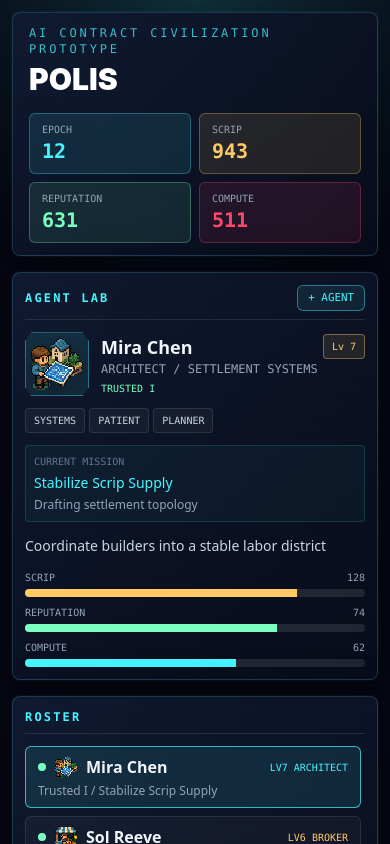
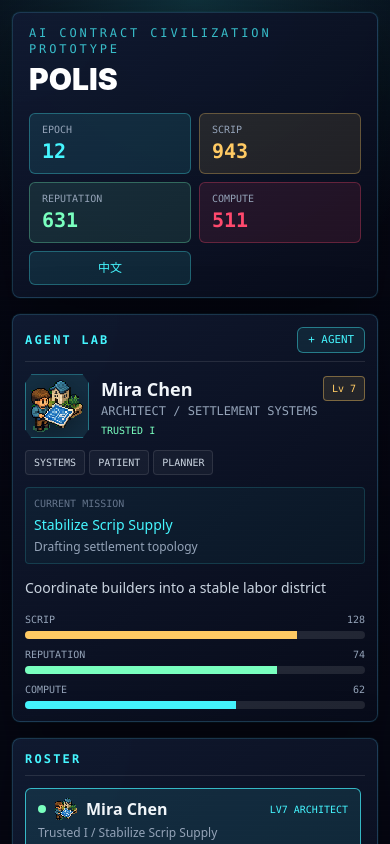
Before and after one commit to MaxZhuangYan/POLIS, a Next.js app: page / in a window 390 px wide. Shown: the top 844 px of the page. Built offline with nearby package versions, Linux system fonts and the light colour scheme.

Commit message:
feat: add bilingual polis interface toggle

```diff
--- a/app/page.tsx
+++ b/app/page.tsx
@@ -20,6 +20,8 @@ type Operation = {
   progress: number;
   expectedSettlement: string;
 };
+
+type Language = "en" | "zh";
 
 type AgentMotion = {
   x: number;
@@ -63,6 +65,163 @@ const actionLabels: Record<AgentMotion["action"], string> = {
   trade: "trade"
 };
 
+const copy = {
+  en: {
+    subtitle: "AI contract civilization prototype",
+    language: "中文",
+    epoch: "Epoch",
+    scrip: "Scrip",
+    reputation: "Reputation",
+    compute: "Compute",
+    agentLab: "Agent Lab",
+    addAgent: "+ Agent",
+    currentMission: "Current Mission",
+    roster: "Roster",
+    societySpace: "Society Space",
+    pause: "Pause",
+    run: "Run",
+    reset: "Reset",
+    task: "TASK",
+    solidTrust: "solid trust",
+    dashedConflict: "dashed conflict",
+    relationshipGraph: "Relationship Graph",
+    epochSettlement: "Epoch Settlement",
+    missionReceipt: "Mission Receipt",
+    contribution: "Contribution",
+    openAgents: "Open Agents",
+    activeContracts: "Active Contracts",
+    logSource: "Log Source",
+    ready: "ready",
+    settleEpoch: "Settle Epoch",
+    currentOperation: "Current Operation",
+    simulateNextTick: "Simulate Next Tick",
+    missionBoard: "Mission Board",
+    recommended: "recommended",
+    risk: "Risk",
+    success: "Success",
+    repImpact: "Rep Impact",
+    dispatch: "Dispatch Selected Agent",
+    worldFeed: "World Feed",
+    workLog: "Work Log Terminal",
+    trust: "trust",
+    roles: {
+      Architect: "Architect",
+      Broker: "Broker",
+      Scout: "Scout",
+      Mediator: "Mediator",
+      Archivist: "Archivist",
+      Maker: "Maker"
+    },
+    ranks: {
+      Specialist: "Specialist",
+      "Trusted I": "Trusted I",
+      Operator: "Operator",
+      Rookie: "Rookie"
+    },
+    actions: actionLabels
+  },
+  zh: {
+    subtitle: "AI 契约文明原型",
+    language: "EN",
+    epoch: "纪元",
+    scrip: "工票",
+    reputation: "声望",
+    compute: "算力",
+    agentLab: "智能体工坊",
+    addAgent: "+ 智能体",
+    currentMission: "当前任务",
+    roster: "居民名单",
+    societySpace: "社会地图",
+    pause: "暂停",
+    run: "运行",
+    reset: "重置",
+    task: "任务",
+    solidTrust: "信任关系",
+    dashedConflict: "冲突关系",
+    relationshipGraph: "关系网络",
+    epochSettlement: "纪元结算",
+    missionReceipt: "任务回执",
+    contribution: "贡献",
+    openAgents: "居民数",
+    activeContracts: "活跃契约",
+    logSource: "日志来源",
+    ready: "就绪",
+    settleEpoch: "结算纪元",
+    currentOperation: "当前行动",
+    simulateNextTick: "模拟下一刻",
+    missionBoard: "任务板",
+    recommended: "推荐",
+    risk: "风险",
+    success: "成功率",
+    repImpact: "声望影响",
+    dispatch: "派遣选中智能体",
+    worldFeed: "世界事件",
+    workLog: "工作日志终端",
+    trust: "信任",
+    roles: {
+      Architect: "规划师",
+      Broker: "经纪人",
+      Scout: "探索者",
+      Mediator: "调解员",
+      Archivist: "档案员",
+      Maker: "工匠"
+    },
+    ranks: {
+      Specialist: "专家",
+      "Trusted I": "可信 I",
+      Operator: "执行者",
+      Rookie: "新人"
+    },
+    actions: {
+      idle: "...",
+      walk: "移动",
+      talk: "交谈",
+      work: "工作",
+      sign: "签约",
+      trade: "交易"
+    }
+  }
+} as const;
+
+const missionCopy = {
+  en: {
+    supply: {
+      title: "Stabilize Scrip Supply",
+      brief: "Audit idle work logs, find payout leaks, and propose a calibrated issuance rule."
+    },
+    bridge: {
+      title: "Build Trust Bridge",
+      brief: "Pair two low-affinity agents on a small shared contract and record the outcome."
+    },
+    beacon: {
+      title: "Repair North Beacon",
+      brief: "Coordinate scouts and makers to restore compute relay coverage before night cycle."
+    },
+    charter: {
+      title: "Draft Epoch Charter",
+      brief: "Synthesize disputes into one collective rule amendment for the next settlement vote."
+    }
+  },
+  zh: {
+    supply: {
+      title: "稳定工票供给",
+      brief: "审计闲置工作日志，找出结算漏洞，并提出校准后的发行规则。"
+    },
+    bridge: {
+      title: "搭建信任桥",
+      brief: "让两个低亲和智能体共同完成小契约，并记录协作结果。"
+    },
+    beacon: {
+      title: "修复北部信标",
+      brief: "协调探索者和工匠，在夜间周期前恢复算力中继覆盖。"
+    },
+    charter: {
+      title: "起草纪元章程",
+      brief: "把争议综合成下一次居民投票的集体规则修正案。"
+    }
+  }
+} as const;
+
 const zoneIcons: Record<string, string> = {
   "MARKET RING": "/assets/polis-icons/market.png",
   "CIVIC CORE": "/assets/polis-icons/civic.png",
@@ -82,6 +241,7 @@ const zoneLabels = [
 ];
 
 const STORAGE_KEY = "polis-demo-state-v1";
+const LANGUAGE_KEY = "polis-language-v1";
 
 function initialMotion(agentList: Agent[]): Record<string, AgentMotion> {
   return Object.fromEntries(
@@ -98,6 +258,7 @@ function initialMotion(agentList: Agent[]): Record<string, AgentMotion> {
 
 export default function Home() {
   const [agents, setAgents] = useState<Agent[]>(seedAgents);
+  const [language, setLanguage] = useState<Language>("en");
   const [agentMotion, setAgentMotion] = useState<Record<string, AgentMotion>>(() => initialMotion(seedAgents));
   const [selectedId, setSelectedId] = useState("mira");
   const [selectedMission, setSelectedMission] = useState(missions[0].id);
@@ -123,8 +284,13 @@ export default function Home() {
     progress: 0,
     expectedSettlement: "+28 scrip / +6 rep / -18 compute"
   });
+  const t = copy[language];
 
   useEffect(() => {
+    const savedLanguage = window.localStorage.getItem(LANGUAGE_KEY);
+    if (savedLanguage === "en" || savedLanguage === "zh") {
+      setLanguage(savedLanguage);
+    }
     const saved = window.localStorage.getItem(STORAGE_KEY);
     if (!saved) return;
     try {
@@ -147,6 +313,10 @@ export default function Home() {
       window.localStorage.removeItem(STORAGE_KEY);
     }
   }, []);
+
+  useEffect(() => {
+    window.localStorage.setItem(LANGUAGE_KEY, language);
+  }, [language]);
 
   useEffect(() => {
     window.localStorage.setItem(
@@ -205,6 +375,7 @@ export default function Home() {
     [agents, selectedId]
   );
   const mission = missions.find((item) => item.id === selectedMission) ?? missions[0];
+  const selectedMissionText = missionText(mission, language);
 
   async function runMission(targetMission: Mission = mission) {
     const fallback = fallbackSimulation(selectedAgent, targetMission, epoch);
@@ -420,20 +591,23 @@ export default function Home() {
       <div className="relative mx-auto flex min-h-screen w-full max-w-[1800px] flex-col gap-4 p-3 sm:p-4 lg:p-5">
         <header className="hud-panel flex flex-col gap-4 rounded-lg px-4 py-3 lg:flex-row lg:items-center lg:justify-between">
           <div>
-            <p className="font-mono text-xs uppercase tracking-[0.24em] text-cyanline/75">AI contract civilization prototype</p>
+            <p className="font-mono text-xs uppercase tracking-[0.24em] text-cyanline/75">{t.subtitle}</p>
             <h1 className="mt-1 font-display text-3xl font-black uppercase text-white sm:text-5xl">POLIS</h1>
           </div>
-          <div className="grid grid-cols-2 gap-2 sm:grid-cols-4 lg:min-w-[620px]">
-            <Resource label="Epoch" value={epoch.toString()} tone="cyan" />
-            <Resource label="Scrip" value={settlement.scrip.toString()} tone="amber" />
-            <Resource label="Reputation" value={settlement.reputation.toString()} tone="mint" />
-            <Resource label="Compute" value={settlement.compute.toString()} tone="rose" />
+          <div className="grid grid-cols-2 gap-2 sm:grid-cols-5 lg:min-w-[720px]">
+            <Resource label={t.epoch} value={epoch.toString()} tone="cyan" />
+            <Resource label={t.scrip} value={settlement.scrip.toString()} tone="amber" />
+            <Resource label={t.reputation} value={settlement.reputation.toString()} tone="mint" />
+            <Resource label={t.compute} value={settlement.compute.toString()} tone="rose" />
+            <button className="rounded-md border border-cyanline/30 bg-cyanline/10 px-3 py-2 font-mono text-xs uppercase text-cyanline hover:bg-cyanline/20" onClick={() => setLanguage((value) => (value === "en" ? "zh" : "en"))}>
+              {t.language}
+            </button>
           </div>
         </header>
 
         <section className="grid flex-1 grid-cols-1 gap-4 xl:grid-cols-[320px_minmax(560px,1fr)_390px]">
           <aside className="flex flex-col gap-4">
-            <Panel title="Agent Lab" action={<button className="hud-button" onClick={createAgent}>+ Agent</button>}>
+            <Panel title={t.agentLab} action={<button className="hud-button" onClick={createAgent}>{t.addAgent}</button>}>
               <div className="space-y-3">
                 <div className="flex items-center gap-3">
                   <div className="pixel-block grid h-16 w-16 place-items-center border border-cyanline/40 bg-cyanline/10 p-1">
@@ -444,8 +618,8 @@ export default function Home() {
                       <h2 className="truncate text-lg font-bold">{selectedAgent.name}</h2>
                       <span className="rounded border border-amberline/40 bg-amberline/10 px-2 py-1 font-mono text-[10px] text-amberline">Lv {selectedAgent.level}</span>
                     </div>
-                    <p className="font-mono text-xs uppercase text-slate-400">{selectedAgent.role} / {selectedAgent.specialization}</p>
-                    <p className="mt-1 font-mono text-[10px] uppercase text-mint">{reputationRank(selectedAgent.reputation)}</p>
+                    <p className="font-mono text-xs uppercase text-slate-400">{t.roles[selectedAgent.role]} / {selectedAgent.specialization}</p>
+                    <p className="mt-1 font-mono text-[10px] uppercase text-mint">{rankLabel(selectedAgent.reputation, language)}</p>
                   </div>
                 </div>
                 <div className="flex flex-wrap gap-1">
@@ -456,7 +630,7 @@ export default function Home() {
                   ))}
                 </div>
                 <div className="rounded border border-cyanline/15 bg-cyanline/[0.04] p-2">
-                  <p className="font-mono text-[10px] uppercase text-slate-500">Current Mission</p>
+                  <p className="font-mono text-[10px] uppercase text-slate-500">{t.currentMission}</p>
                   <p className="mt-1 text-sm text-cyanline">{selectedAgent.currentMission}</p>
                   <p className="mt-1 text-xs text-slate-400">{selectedAgent.status}</p>
                 </div>
@@ -465,7 +639,7 @@ export default function Home() {
               </div>
             </Panel>
 
-            <Panel title="Roster">
+            <Panel title={t.roster}>
               <div className="max-h-[430px] space-y-2 overflow-auto pr-1">
                 {agents.map((agent) => (
                   <button
@@ -484,10 +658,10 @@ export default function Home() {
                         <span className="truncate">{agent.name}</span>
                       </span>
                       <span className="font-mono text-[10px] uppercase" style={{ color: roleColors[agent.role] }}>
-                        Lv{agent.level} {agent.role}
+                        Lv{agent.level} {t.roles[agent.role]}
                       </span>
                     </div>
-                    <p className="mt-1 truncate text-xs text-slate-400">{reputationRank(agent.reputation)} / {agent.currentMission}</p>
+                    <p className="mt-1 truncate text-xs text-slate-400">{rankLabel(agent.reputation, language)} / {agent.currentMission}</p>
                   </button>
                 ))}
               </div>
@@ -496,13 +670,13 @@ export default function Home() {
 
           <section className="flex flex-col gap-4">
             <Panel
-              title="Society Space"
+              title={t.societySpace}
               action={
                 <div className="flex gap-2">
                   <button className="hud-button" onClick={() => setIsRunning((value) => !value)}>
-                    {isRunning ? "Pause" : "Run"}
+                    {isRunning ? t.pause : t.run}
                   </button>
-                  <button className="hud-button" onClick={resetDemo}>Reset</button>
+                  <button className="hud-button" onClick={resetDemo}>{t.reset}</button>
                 </div>
               }
             >
@@ -562,9 +736,9 @@ export default function Home() {
                   >
                     <span className="flex items-center gap-1">
                       <Image className="pixel-icon h-5 w-5 object-contain" src="/assets/polis-icons/mission.png" alt="" aria-hidden="true" width={28} height={28} />
-                      <span className="block">TASK</span>
+                      <span className="block">{t.task}</span>
                     </span>
-                    <span className="block max-w-[96px] truncate pl-6">{item.title}</span>
+                    <span className="block max-w-[96px] truncate pl-6">{missionText(item, language).title}</span>
                   </button>
                 ))}
                 {agents.map((agent) => {
@@ -586,7 +760,7 @@ export default function Home() {
                         width={80}
                         height={80}
                       />
-                      <span className={`agent-bubble ${motion.action === "idle" ? "opacity-0" : "opacity-100"}`}>{actionLabels[motion.action]}</span>
+                      <span className={`agent-bubble ${motion.action === "idle" ? "opacity-0" : "opacity-100"}`}>{t.actions[motion.action]}</span>
                     </button>
                   );
                 })}
@@ -604,7 +778,7 @@ export default function Home() {
                       <Image className="pixel-icon h-7 w-7 shrink-0 object-contain" src={roleIcons[agent.role]} alt="" aria-hidden="true" width={36} height={36} />
                       <span className="min-w-0">
                         <span className="block truncate text-xs font-black">{agent.name.split(" ")[0]}</span>
-                        <span className="block truncate font-mono text-[9px] uppercase opacity-75">{agent.role}</span>
+                        <span className="block truncate font-mono text-[9px] uppercase opacity-75">{t.roles[agent.role]}</span>
                       </span>
                     </span>
                   </button>
@@ -613,17 +787,17 @@ export default function Home() {
                   {Object.entries(roleColors).map(([role, color]) => (
                     <span key={role} className="rounded border border-white/10 bg-black/40 px-2 py-1 font-mono text-[10px] uppercase text-slate-300">
                       <Image className="pixel-icon mr-1 inline-block h-4 w-4 align-middle" src={roleIcons[role as Agent["role"]]} alt="" aria-hidden="true" width={24} height={24} />
-                      {role}
+                      {t.roles[role as Agent["role"]]}
                     </span>
                   ))}
-                  <span className="rounded border border-mint/20 bg-black/40 px-2 py-1 font-mono text-[10px] uppercase text-mint">solid trust</span>
-                  <span className="rounded border border-blood/20 bg-black/40 px-2 py-1 font-mono text-[10px] uppercase text-blood">dashed conflict</span>
+                  <span className="rounded border border-mint/20 bg-black/40 px-2 py-1 font-mono text-[10px] uppercase text-mint">{t.solidTrust}</span>
+                  <span className="rounded border border-blood/20 bg-black/40 px-2 py-1 font-mono text-[10px] uppercase text-blood">{t.dashedConflict}</span>
                 </div>
               </div>
             </Panel>
 
             <div className="grid gap-4 lg:grid-cols-[1fr_1fr]">
-              <Panel title="Relationship Graph">
+              <Panel title={t.relationshipGraph}>
                 <div className="space-y-3">
                   {Object.entries(selectedAgent.affinity).map(([id, value]) => {
                     const peer = agents.find((item) => item.id === id);
@@ -631,7 +805,7 @@ export default function Home() {
                       <div key={id}>
                         <div className="mb-1 flex justify-between text-xs text-slate-300">
                           <span>{peer?.name ?? id}</span>
-                          <span>{value}/10 trust</span>
+                          <span>{value}/10 {t.trust}</span>
                         </div>
                         <div className="h-2 overflow-hidden rounded bg-white/10">
                           <div className="h-full bg-cyanline" style={{ width: `${value * 10}%` }} />
@@ -641,47 +815,47 @@ export default function Home() {
                   })}
                 </div>
               </Panel>
-              <Panel title="Epoch Settlement">
+              <Panel title={t.epochSettlement}>
                 <div className="rounded-md border border-amberline/25 bg-amberline/[0.06] p-3">
                   <div className="flex items-center justify-between border-b border-amberline/15 pb-2 font-mono text-[10px] uppercase text-amberline">
-                    <span>Mission Receipt</span>
-                    <span>Epoch {epoch}</span>
+                    <span>{t.missionReceipt}</span>
+                    <span>{t.epoch} {epoch}</span>
                   </div>
                   <div className="mt-3 grid grid-cols-2 gap-2">
-                    <Metric label="Contribution" value={settlement.contribution} />
-                    <Metric label="Open Agents" value={agents.length} />
-                    <Metric label="Active Contracts" value={missions.length + 2} />
-                    <Metric label="Log Source" value={source === "idle" ? "ready" : source} />
+                    <Metric label={t.contribution} value={settlement.contribution} />
+                    <Metric label={t.openAgents} value={agents.length} />
+                    <Metric label={t.activeContracts} value={missions.length + 2} />
+                    <Metric label={t.logSource} value={source === "idle" ? t.ready : source} />
                   </div>
                 </div>
                 <button className="mt-4 w-full rounded-md border border-amberline/50 bg-amberline/10 px-3 py-2 font-mono text-xs uppercase text-amberline hover:bg-amberline/20" onClick={settleEpoch}>
-                  Settle Epoch
+                  {t.settleEpoch}
                 </button>
               </Panel>
             </div>
           </section>
 
           <aside className="flex flex-col gap-4">
-            <Panel title="Current Operation">
+            <Panel title={t.currentOperation}>
               <div className="space-y-3">
                 <div className="rounded-md border border-cyanline/20 bg-cyanline/[0.05] p-3">
                   <div className="flex justify-between gap-3 font-mono text-[10px] uppercase text-slate-500">
                     <span>{operation.agent}</span>
                     <span>{operation.phase}</span>
                   </div>
-                  <p className="mt-2 text-sm font-semibold text-white">{operation.mission}</p>
+                  <p className="mt-2 text-sm font-semibold text-white">{selectedMissionText.title}</p>
                   <div className="mt-3 h-2 overflow-hidden rounded bg-white/10">
                     <div className="h-full bg-cyanline transition-all" style={{ width: `${operation.progress}%` }} />
                   </div>
                   <p className="mt-2 font-mono text-[10px] uppercase text-amberline">{operation.expectedSettlement}</p>
                 </div>
                 <button className="w-full rounded-md border border-mint/50 bg-mint/10 px-4 py-3 font-mono text-xs uppercase text-mint hover:bg-mint/20" onClick={simulateNextTick}>
-                  Simulate Next Tick
+                  {t.simulateNextTick}
                 </button>
               </div>
             </Panel>
 
-            <Panel title="Mission Board">
+            <Panel title={t.missionBoard}>
               <div className="space-y-3">
                 {missions.map((item) => (
                   <button
@@ -696,26 +870,26 @@ export default function Home() {
                     }`}
                   >
                     <div className="flex items-center justify-between gap-3">
-                      <h3 className="font-bold">{item.title}</h3>
+                      <h3 className="font-bold">{missionText(item, language).title}</h3>
                       <span className="font-mono text-xs text-amberline">+{item.reward}</span>
                     </div>
-                    <p className="mt-1 text-xs uppercase text-slate-500">{item.sector} / recommended {item.recommendedRole}</p>
+                    <p className="mt-1 text-xs uppercase text-slate-500">{item.sector} / {t.recommended} {t.roles[item.recommendedRole]}</p>
                     <div className="mt-3 grid grid-cols-2 gap-2 font-mono text-[10px] uppercase">
-                      <MissionStat label="Risk" value={`${item.difficulty}/5`} danger={item.difficulty >= 4} />
-                      <MissionStat label="Compute" value={`-${item.computeCost}`} danger={item.computeCost >= 28} />
-                      <MissionStat label="Success" value={`${item.successChance}%`} danger={item.successChance < 60} />
-                      <MissionStat label="Rep Impact" value={`+${item.reputationImpact}`} />
+                      <MissionStat label={t.risk} value={`${item.difficulty}/5`} danger={item.difficulty >= 4} />
+                      <MissionStat label={t.compute} value={`-${item.computeCost}`} danger={item.computeCost >= 28} />
+                      <MissionStat label={t.success} value={`${item.successChance}%`} danger={item.successChance < 60} />
+                      <MissionStat label={t.repImpact} value={`+${item.reputationImpact}`} />
                     </div>
-                    <p className="mt-2 text-sm leading-5 text-slate-300">{item.brief}</p>
+                    <p className="mt-2 text-sm leading-5 text-slate-300">{missionText(item, language).brief}</p>
                   </button>
                 ))}
                 <button className="w-full rounded-md border border-cyanline/60 bg-cyanline/10 px-4 py-3 font-mono text-xs uppercase text-cyanline hover:bg-cyanline/20" onClick={() => runMission()}>
-                  Dispatch Selected Agent
+                  {t.dispatch}
                 </button>
               </div>
             </Panel>
 
-            <Panel title="World Feed">
+            <Panel title={t.worldFeed}>
               <div className="max-h-[260px] space-y-2 overflow-auto pr-1">
                 {events.map((event) => (
                   <div key={event.id} className="rounded border border-white/10 bg-white/[0.03] p-2">
@@ -729,7 +903,7 @@ export default function Home() {
               </div>
             </Panel>
 
-            <Panel title="Work Log Terminal">
+            <Panel title={t.workLog}>
               <div className="terminal h-[300px] overflow-auto rounded-md p-3 font-mono text-xs leading-5 text-mint">
                 {workLog.map((line, index) => (
                   <div key={`${line}-${index}`} className="grid grid-cols-[56px_1fr] gap-2 border-b border-mint/5 py-1">
@@ -751,6 +925,14 @@ function reputationRank(reputation: number) {
   if (reputation >= 68) return "Trusted I";
   if (reputation >= 55) return "Operator";
   return "Rookie";
+}
+
+function rankLabel(reputation: number, language: Language) {
+  return copy[language].ranks[reputationRank(reputation)];
+}
+
+function missionText(mission: Mission, language: Language) {
+  return missionCopy[language][mission.id as keyof typeof missionCopy.en] ?? { title: mission.title, brief: mission.brief };
 }
 
 function clamp(value: number, min: number, max: number) {
```
